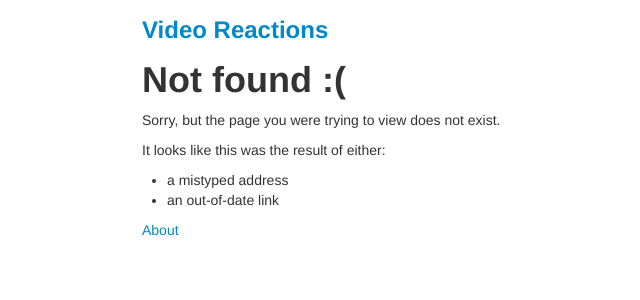
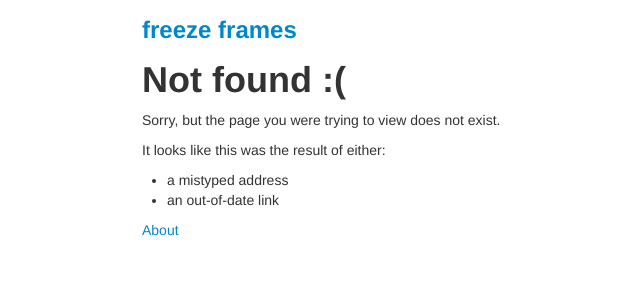
Before and after one commit to mrichardson23/videoreactions, a Python web app: template templates/404.html in a window 1280 px wide. Shown: the top 300 px of the page, without its empty margins (28-668 px from the left). Run offline with Jinja, Linux system fonts and the light colour scheme; the template is opened without the code that fills it, so the values that code supplies are empty; some libraries are stand-ins or nearby versions; some web fonts are replaced.

Commit message:
setting name

```diff
--- a/templates/layout/main.html
+++ b/templates/layout/main.html
@@ -6,7 +6,7 @@
     <head>
         <meta charset="utf-8">
         <meta http-equiv="X-UA-Compatible" content="IE=edge,chrome=1">
-        <title>{{ title }}</title>
+        <title>freeze frames</title>
 
         <link rel="stylesheet" href="{{ url_for('static', filename='css/bootstrap.css') }}">
         <link rel="stylesheet" href="{{ url_for('static', filename='css/main.css') }}">
@@ -31,7 +31,7 @@
         <div class="container">
 
             <h3 class="pageheader">
-                <a href="/">Video Reactions</a>
+                <a href="/">freeze frames</a>
             </h3>
 
 
```
